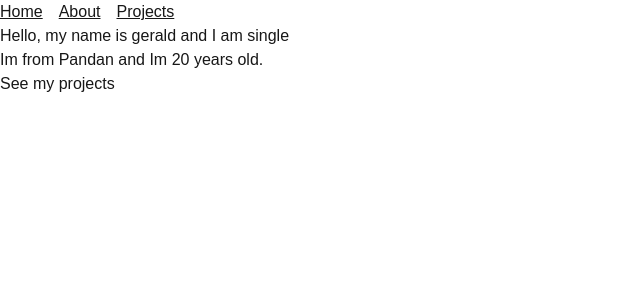
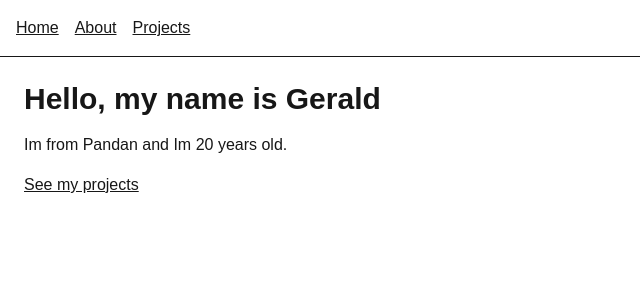
Before and after one commit to orcartery-maker/my_next_app, a Next.js app: page / in a window 1280 px wide. Shown: the top 300 px of the page, without its empty margins (0-640 px from the left). Built offline with nearby package versions, Linux system fonts and the light colour scheme.

Commit message:
Polish styling

```diff
--- a/app/about/page.tsx
+++ b/app/about/page.tsx
@@ -1,8 +1,8 @@
 export default function AboutPage() {
   return (
-    <main>
-      <h1>About</h1>
-      <p>Im gerald and I like color blue, my favorite food is shanghai .</p>
+    <main className="p-6">
+      <h1 className="text-3xl font-bold mb-4">About</h1>
+      <p>Im gerald and I like color blue, my favorite food is shanghai.</p>
     </main>
   );
 }
--- a/app/layout.tsx
+++ b/app/layout.tsx
@@ -24,12 +24,14 @@ export default function RootLayout({ children }: LayoutProps<"/">) {
       lang="en"
       className={`${geistSans.variable} ${geistMono.variable} h-full antialiased`}
     >
-      <body className="min-h-full flex flex-col"><nav style={{ display: "flex", gap: "16px" }}>
-  <Link href="/" style={{ textDecoration: "underline" }}>Home</Link>
-  <Link href="/about" style={{ textDecoration: "underline" }}>About</Link>
-  <Link href="/projects" style={{ textDecoration: "underline" }}>Projects</Link>
-</nav>
-{children}</body>
+      <body className="min-h-full flex flex-col">
+  <nav className="flex gap-4 p-4 border-b">
+    <Link href="/" className="underline">Home</Link>
+    <Link href="/about" className="underline">About</Link>
+    <Link href="/projects" className="underline">Projects</Link>
+  </nav>
+  {children}
+</body>
     </html>
   );
 }
--- a/app/page.tsx
+++ b/app/page.tsx
@@ -2,10 +2,10 @@ import Link from "next/link";
 
 export default function Home() {
   return (
-    <main>
-      <h1>Hello, my name is gerald and I am single </h1>
-      <p>Im from Pandan and Im 20 years old.</p>
-      <Link href="/projects">See my projects</Link>
+    <main className="p-6">
+      <h1 className="text-3xl font-bold mb-4">Hello, my name is Gerald</h1>
+      <p className="mb-4">Im from Pandan and Im 20 years old.</p>
+      <Link href="/projects" className="underline">See my projects</Link>
     </main>
   );
 }
--- a/app/projects/page.tsx
+++ b/app/projects/page.tsx
@@ -8,9 +8,9 @@ const projects = [
 
 export default function ProjectsPage() {
   return (
-    <main>
-      <h1>Projects</h1>
-      <ul>
+    <main className="p-6">
+      <h1 className="text-3xl font-bold mb-4">Projects</h1>
+      <ul className="space-y-2">
         {projects.map((project) => (
           <li key={project.id}>
             <strong>{project.name}</strong>: {project.description}
```
